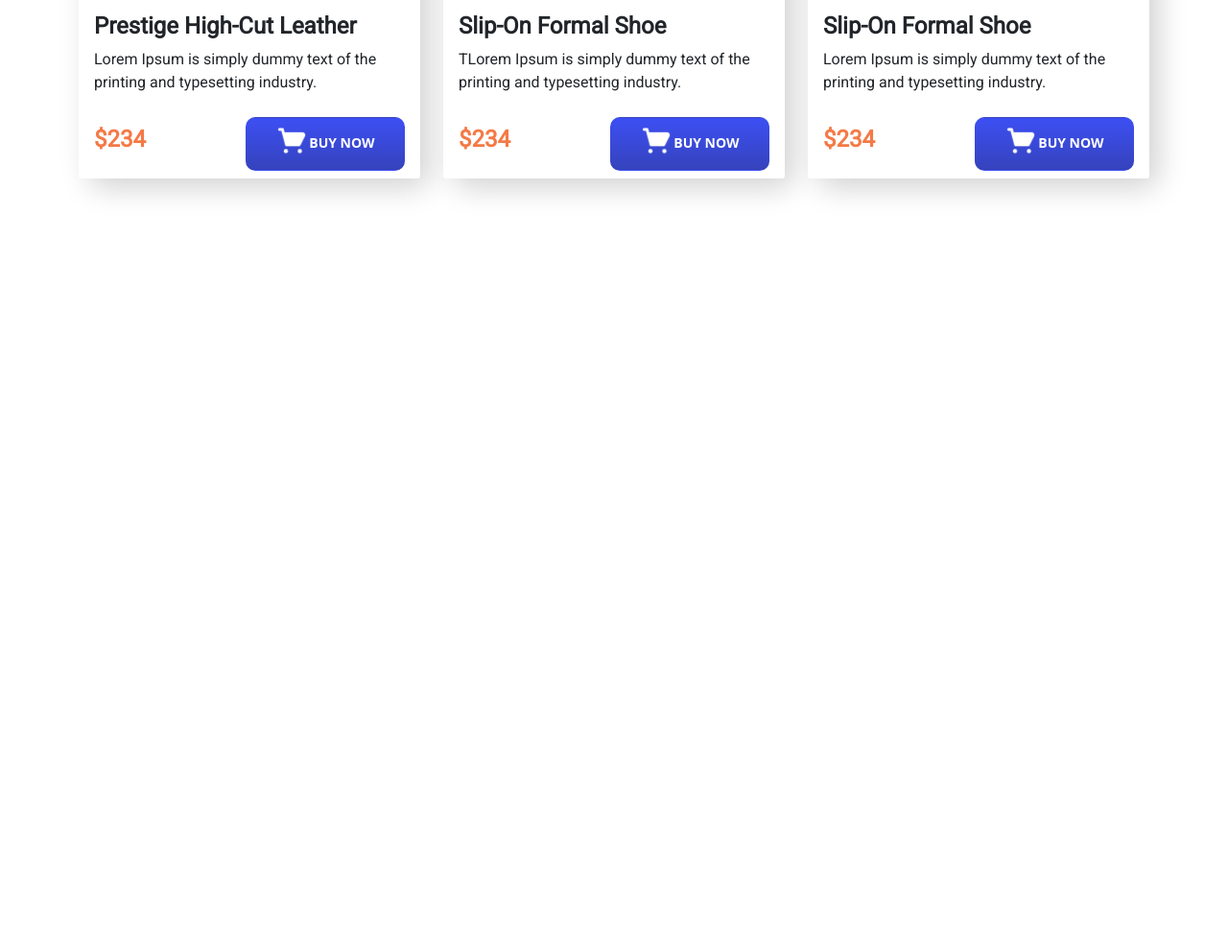
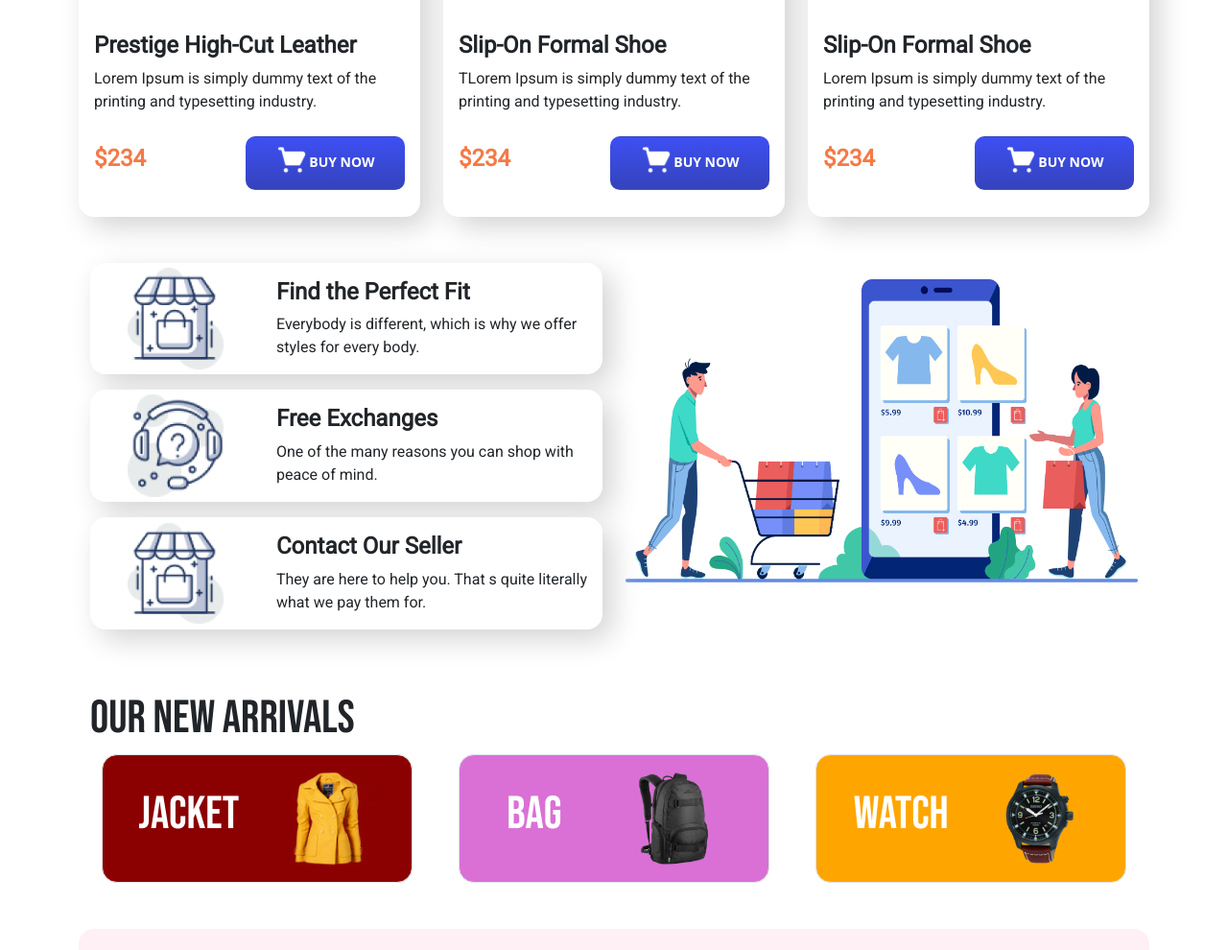
Before and after one commit to iftekharhasanrifat/responsive-ecommerce-website, a plain HTML site: page index.html in a window 1280 px wide. Shown: the part 1810-2800 px from the top of the page at 96% size. Before the commit the page ends 2044 px from the top, so only its background shows below. Drawn offline with Linux system fonts and the light colour scheme.

Commit message:
Finished 2nd project

```diff
--- a/css/style.css
+++ b/css/style.css
@@ -1,7 +1,7 @@
 header{
     background-color:#FFF9F4;
 }
-li,p,h5{
+li,p,h4,h5{
     font-family: 'Roboto', sans-serif;
 }
 li{
@@ -15,7 +15,9 @@ h2{
     font-size:48px;
     font-family: 'Bebas Neue', cursive;
 }
-
+h4{
+    font-weight: 800;
+}
 h5{
     font-size:24px;
     font-weight:800;
@@ -33,7 +35,6 @@ h5{
 }
 .buy-btn img{
     padding-bottom: 5%;
-
 }
 .casual-section img{
     margin-left: 5%;
@@ -41,7 +42,6 @@ h5{
     width: 90%;
     border-radius: 15px;
 }
-
 .card-footer{
     border:none;
     background-color: white;
@@ -51,6 +51,35 @@ h5{
     border:none;
     border-radius: 1em;
     box-shadow: 10px 10px 30px lightgray;
+    padding-bottom: 20px;
+}
+.logo-card {
+    border:none;
+    border-radius: 1em;
+    box-shadow: 10px 10px 30px lightgray;
+}
+.category{
+    border-radius: 1em;
+}
+.category img{
+    width: 100px;
+}
+.cat1{
+    background-color: darkred;
+}
+.cat2{
+    background-color:orchid;
+}
+.cat3{
+    background-color:orange;
+}
+#subscribe{
+    height: 300px;
+    background-color:#FFF0F5;
+    border-radius: 1em;
+}
+footer{
+    text-align: center;
 }
 @media only screen and (max-width: 768px){
     button.navbar-toggler.collapsed {
@@ -59,4 +88,7 @@ h5{
     .navbar-brand img{
         width: 250px;
     }
+    .card-body{
+        text-align: center;
+    }
 }
--- a/index.html
+++ b/index.html
@@ -7,9 +7,7 @@
     <title>Rifat's Online Shop</title>
     <link rel="stylesheet" href="css/bootstrap.min.css">
     <link rel="preconnect" href="https://fonts.gstatic.com">
-    <link href="https://fonts.googleapis.com/css2?family=Bebas+Neue&display=swap" rel="stylesheet">
-    <link rel="preconnect" href="https://fonts.gstatic.com">
-    <link href="https://fonts.googleapis.com/css2?family=Roboto&display=swap" rel="stylesheet">
+    <link href="https://fonts.googleapis.com/css2?family=Bebas+Neue&family=Roboto&display=swap" rel="stylesheet">
     <link rel="stylesheet" href="css/style.css">
 </head>
 
@@ -32,13 +30,13 @@
                             <a class="nav-link active" aria-current="page" href="#">Home</a>
                         </li>
                         <li class="nav-item">
-                            <a class="nav-link" href="#">Product</a>
+                            <a class="nav-link" href="#shoes">Product</a>
                         </li>
                         <li class="nav-item">
-                            <a class="nav-link" href="#">About us</a>
+                            <a class="nav-link" href="#about-us">About us</a>
                         </li>
                         <li class="nav-item">
-                            <a class="nav-link" href="#">Contact us</a>
+                            <a class="nav-link" href="#subscribe">Contact us</a>
                         </li>
                     </ul>
                 </div>
@@ -63,7 +61,7 @@
     </header>
     <main class="container mt-5">
         <!-- main section-->
-        <section class="casual-section mb-5">
+        <section id="shoes" class="casual-section mb-5">
             <!--casual section-->
             <h2>CASUAL SHOES</h2>
             <div class="row row-cols-1 row-cols-md-3 g-4">
@@ -76,7 +74,7 @@
                                 and typesetting industry.</p>
                         </div>
                         <div class="d-flex align-items-center justify-content-between orange-highlighter card-footer">
-                            <h5>$234</h5>
+                            <h4>$234</h4>
                             <button class="buy-btn btn"><img class="w-25" src="logo/shopping-cart 1.png" alt="">BUY
                                 NOW</button>
                         </div>
@@ -91,7 +89,7 @@
                                 and typesetting industry.</p>
                         </div>
                         <div class="d-flex align-items-center justify-content-between orange-highlighter card-footer">
-                            <h5>$234</h5>
+                            <h4>$234</h4>
                             <button class="buy-btn btn"><img class="w-25" src="logo/shopping-cart 1.png" alt="">BUY
                                 NOW</button>
                         </div>
@@ -106,7 +104,7 @@
                                 and typesetting industry.</p>
                         </div>
                         <div class="d-flex align-items-center justify-content-between orange-highlighter card-footer">
-                            <h5>$234</h5>
+                            <h4>$234</h4>
                             <button class="buy-btn btn"><img class="w-25" src="logo/shopping-cart 1.png" alt="">BUY
                                 NOW</button>
                         </div>
@@ -127,7 +125,7 @@
                                 and typesetting industry.</p>
                         </div>
                         <div class="d-flex align-items-center justify-content-between orange-highlighter card-footer">
-                            <h5>$234</h5>
+                            <h4>$234</h4>
                             <button class="buy-btn btn"><img class="w-25" src="logo/shopping-cart 1.png" alt="">BUY
                                 NOW</button>
                         </div>
@@ -142,7 +140,7 @@
                                 and typesetting industry.</p>
                         </div>
                         <div class="d-flex align-items-center justify-content-between orange-highlighter card-footer">
-                            <h5>$234</h5>
+                            <h4>$234</h4>
                             <button class="buy-btn btn"><img class="w-25" src="logo/shopping-cart 1.png" alt="">BUY
                                 NOW</button>
                         </div>
@@ -157,7 +155,7 @@
                                 and typesetting industry.</p>
                         </div>
                         <div class="d-flex align-items-center justify-content-between orange-highlighter card-footer">
-                            <h5>$234</h5>
+                            <h4>$234</h4>
                             <button class="buy-btn btn"><img class="w-25" src="logo/shopping-cart 1.png" alt="">BUY
                                 NOW</button>
                         </div>
@@ -165,8 +163,104 @@
                 </div>
             </div>
         </section>
+        <section id="about-us" class="mb-5">
+            <!--about us section-->
+            <div class="container">
+                <div class="row d-flex align-items-center flex-column-reverse flex-md-row">
+                    <div class="col-md-6">
+                        <div class="logo-card card mb-3">
+                            <div class="row g-0">
+                                <div class="align-items-center col-md-4 d-flex justify-content-center text-center">
+                                    <img src="logo/image 12.png" style="max-width:100px" alt="">
+                                </div>
+                                <div class="col-md-8">
+                                    <div class="card-body">
+                                        <h5 class="card-title">Find the Perfect Fit</h5>
+                                        <p class="card-text">Everybody is different, which is why we
+                                            offer styles for every body.
+                                        </p>
+                                    </div>
+                                </div>
+                            </div>
+                        </div>
+                        <div class="logo-card card mb-3">
+                            <div class="row g-0">
+                                <div class="align-items-center col-md-4 d-flex justify-content-center text-center">
+                                    <img src="logo/image 14.png" style="max-width:100px" alt="">
+                                </div>
+                                <div class="col-md-8">
+                                    <div class="card-body">
+                                        <h5 class="card-title">Free Exchanges</h5>
+                                        <p class="card-text">One of the many reasons you can shop
+                                            with peace of mind.
+                                        </p>
+                                    </div>
+                                </div>
+                            </div>
+                        </div>
+                        <div class="logo-card card mb-3">
+                            <div class="row g-0">
+                                <div class="align-items-center col-md-4 d-flex justify-content-center text-center">
+                                    <img src="logo/image 12.png" style="max-width:100px" alt="">
+                                </div>
+                                <div class="col-md-8">
+                                    <div class="card-body">
+                                        <h5 class="card-title">Contact Our Seller</h5>
+                                        <p class="card-text">They are here to help you. That s quite
+                                            literally what we pay them for.
+                                        </p>
+                                    </div>
+                                </div>
+                            </div>
+                        </div>
+                    </div>
+
+                    <div class="col-md-6 mb-5">
+                        <img src="logo/XMLID 1.png" class="img-fluid" alt="">
+                    </div>
+                </div>
+            </div>
+        </section>
+        <section class="container new-product mb-5">
+            <!--new arrivals-->
+            <h2>Our New Arrivals</h2>
+            <div class="container overflow-hidden">
+                <div class="row g-5">
+                    <div class="col">
+                        <div class="category cat1 p-3 border d-flex justify-content-around align-items-center">
+                            <h2 class="text-white">Jacket</h2>
+                            <img src="images/jacket.png" alt="">
+                        </div>
+                    </div>
+                    <div class="col">
+                        <div class="category cat2 p-3 border d-flex justify-content-around align-items-center">
+                            <h2 class="text-white">Bag</h2>
+                            <img src="images/bag.png" alt="">
+                        </div>
+                    </div>
+                    <div class="col">
+                        <div class="category cat3 p-3 border d-flex justify-content-around align-items-center">
+                            <h2 class="text-white">Watch</h2>
+                            <img src="images/watch.png" alt="">
+                        </div>
+                    </div>
+                </div>
+            </div>
+        </section>
+        <section id="subscribe" class="align-items-center justify-content-center d-flex mb-5">
+            <!--Subscribe area-->
+            <div>
+                <h2>LET'S CHAT</h2>
+                <h5>Please give your feedback on our product</h5>
+                <input class="form-control" type="text" placeholder="Enter your email address">
+                <button class="btn btn-primary">Submit</button>
+            </div>
+        </section>
     </main>
-
+    <footer>
+        <!--Fotter area-->
+        <small>©2020. Rifat's Online Shop. All rights reserved. Rifat, Chittagong.</small>
+    </footer>
     <script src="js/bootstrap.min.js"></script>
 </body>
 
```
Also changed, not shown: images/bag.png (added), images/jacket.png (added), images/watch.png (added).
